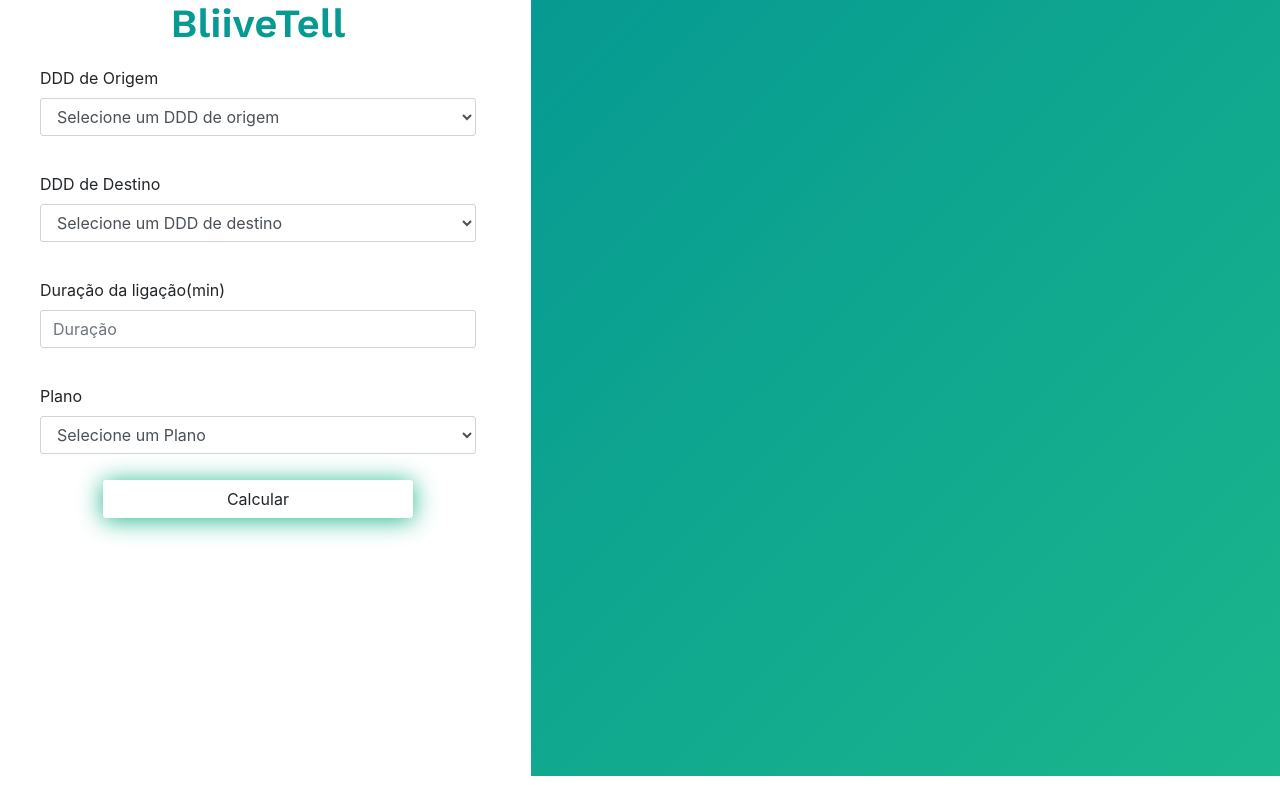
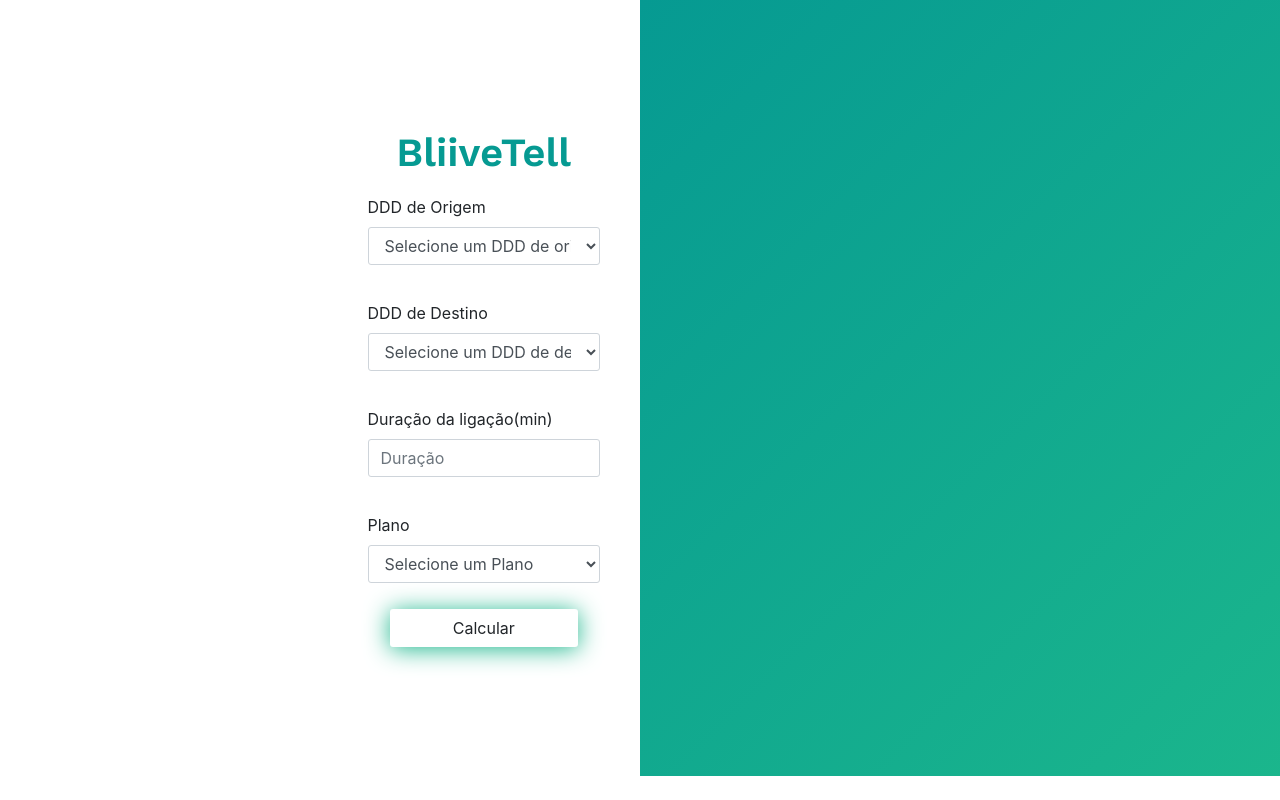
Before and after one commit to marcio133/Telzir, an Angular app: page / in a window 1280 px wide. Built offline with nearby package versions, Linux system fonts and the light colour scheme.

Commit message:
Vertical centering of blocks

```diff
--- a/src/app/app.component.html
+++ b/src/app/app.component.html
@@ -1,5 +1,6 @@
 <div class="row">
-  <div class="col-md-5">
+  <div class="col-md-3 offset-md-3">
+    <div class="centralized-content">
         <h1 class="title">BliiveTell</h1>
         <form [formGroup]="form" (ngSubmit)="onSubmit()">
           <div class="form-group">
@@ -38,7 +39,10 @@
           </div>
         </form>
     </div>
-  <div class="col-md-7 result">
+
+  </div>
+  <div class="col-md-6 result">
+    <div class="centralized-content">
         <div class="result_primary" *ngIf="result">
             Com {{form.get('plan').value}}
             <br>
@@ -51,3 +55,4 @@
           </div>
     </div>
   </div>
+</div>
--- a/src/assets/sass/main.scss
+++ b/src/assets/sass/main.scss
@@ -1,5 +1,6 @@
 @import 'colors';
 @import 'fonts';
+@import 'mixes';
 @import 'titles';
 @import 'forms';
 @import 'result';
--- /dev/null
+++ b/src/assets/sass/mixes.scss
@@ -0,0 +1,5 @@
+.centralized-content{
+    position: absolute;
+    top: 50%;
+    transform: translateY(-50%);
+}
--- a/src/assets/sass/result.scss
+++ b/src/assets/sass/result.scss
@@ -1,7 +1,9 @@
 .result{
-  background-image: linear-gradient(-225deg,$primary-color,$secondary-color);  height: 97vh;
+  background-image: linear-gradient(-225deg,$primary-color,$secondary-color);
+  height: 97vh;
   color: $white;
   font-size: 25px;
+
   .result_primary{
     border-left: 10px solid $white;
     font-size: 60px;
```
Lines whose indentation alone changed are shown as unchanged.
